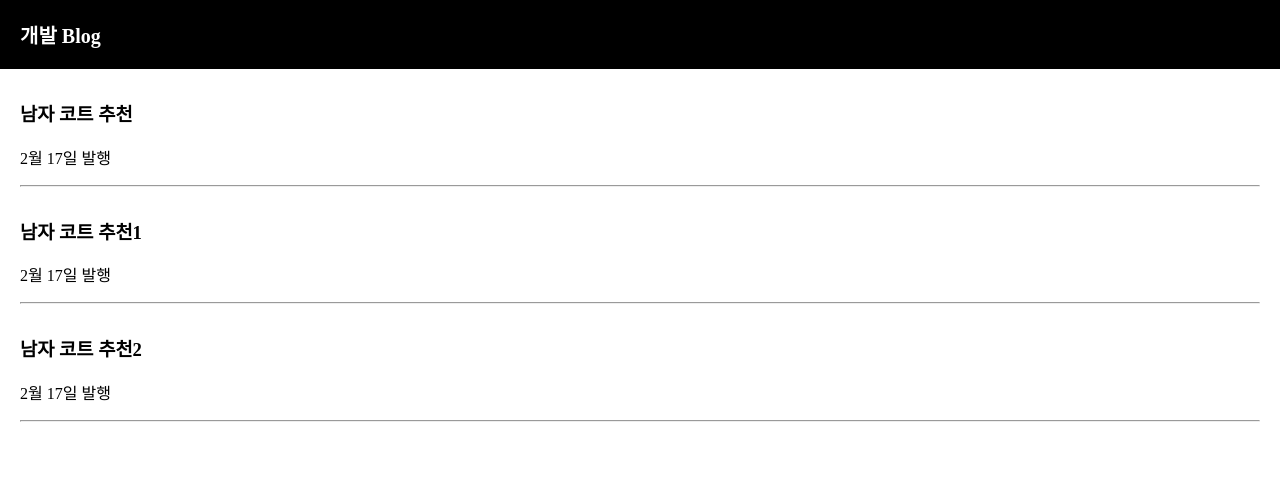
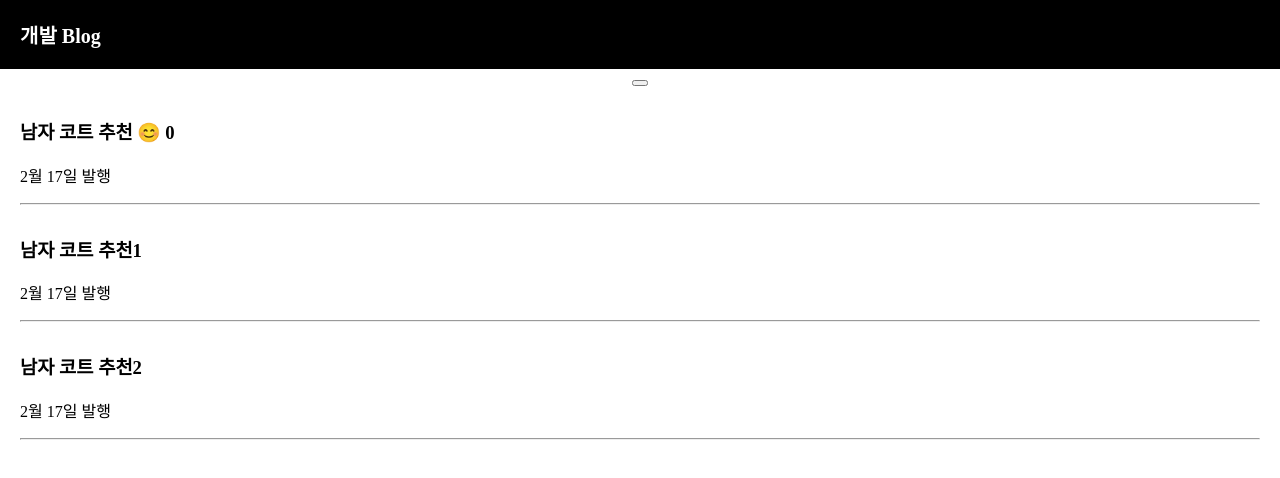
Before and after one commit to ShinYoung-Kim/FE-Practice, a React (Create React App) app in the folder CodingApple/my-app/: page / in a window 1280 px wide. Shown: the top 478 px of the page. Built offline with nearby package versions, Linux system fonts and the light colour scheme.

Commit message:
Feat: 리액트에서 state 변경

```diff
--- a/CodingApple/my-app/src/App.js
+++ b/CodingApple/my-app/src/App.js
@@ -4,13 +4,15 @@ import {useState} from 'react';
 
 function App() {
   let [first, firstFunction] = useState(['남자 코트 추천', '남자 코트 추천1', '남자 코트 추천2']);
+  let [count, countFunction] = useState(0);
   return (
     <div className="App">
       <div className="black-nav">
         <div>개발 Blog</div>
       </div>
+      <button onClick={() => {firstFunction(['여자 코트 추천', ...first.splice(1)])}}></button>
       <div className="list">
-        <h3> {first[0]}</h3>
+        <h3> {first[0]} <span onClick={() => { countFunction(count + 1) }}>😊</span> {count} </h3>
         <p>2월 17일 발행</p>
         <hr/>
       </div>
```
Also changed, not shown: 1 other file (tests, documents, lock files or other folders).
